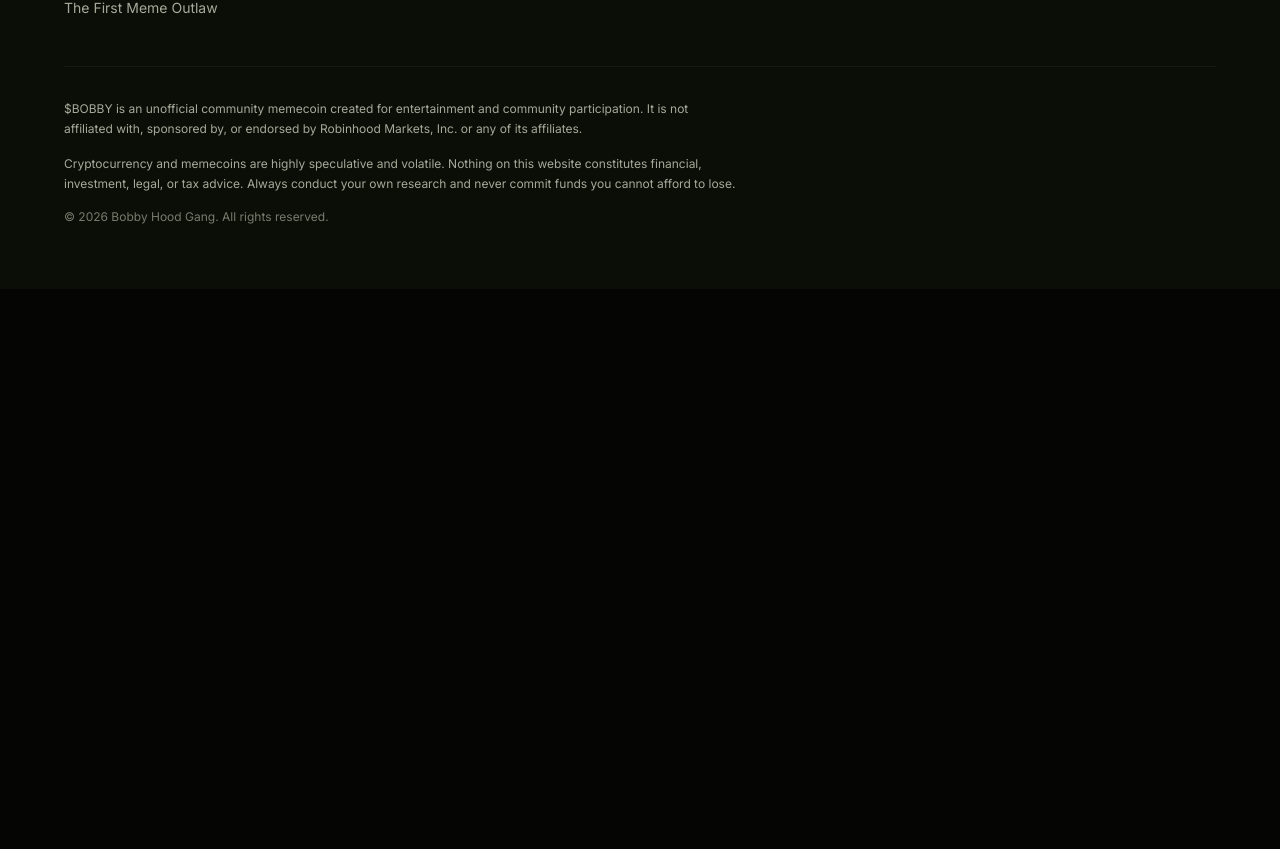
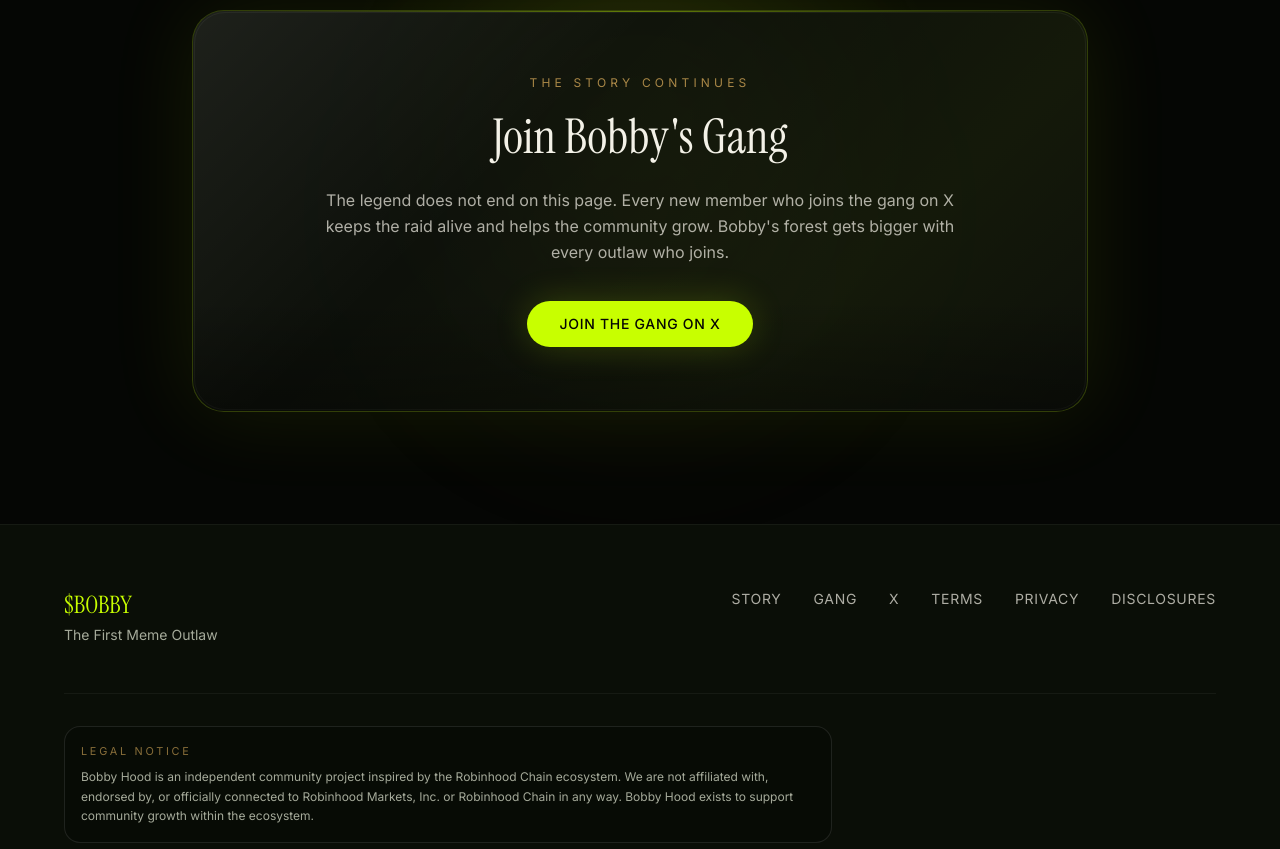
Before and after one commit to 0x-prv/bobby-hood, a Next.js app: page /story in a window 1280 px wide. Shown: the part 5671-6520 px from the top of the page. Before the commit the page ends 5960 px from the top, so only its background shows below. Built offline with nearby package versions, Linux system fonts and the light colour scheme.

Commit message:
Add Robinhood non affiliation disclaimer

```diff
--- a/src/app/story/page.tsx
+++ b/src/app/story/page.tsx
@@ -4,6 +4,7 @@ import ChapterTwo from "@/components/chapters/ChapterTwo";
 import ChapterThree from "@/components/chapters/ChapterThree";
 import ChapterFour from "@/components/chapters/ChapterFour";
 import ChapterFive from "@/components/chapters/ChapterFive";
+import StoryClosingCTA from "@/components/sections/StoryClosingCTA";
 
 export default function StoryPage() {
   return (
@@ -23,8 +24,8 @@ export default function StoryPage() {
             The forgotten cousin gets his own legend.
           </h1>
           <p className="mx-auto mt-6 max-w-2xl text-sm leading-relaxed text-warm-ivory/70 sm:text-base">
-            Five chapters trace Bobby from Sherwood&apos;s missed shots to the meme
-            outlaw of Robinhood Chain.
+            Five chapters trace Bobby from Sherwood&apos;s missed shots to the
+            meme outlaw of Robinhood Chain.
           </p>
         </div>
       </section>
@@ -36,6 +37,8 @@ export default function StoryPage() {
         <ChapterFour />
         <ChapterFive />
       </div>
+
+      <StoryClosingCTA />
     </main>
   );
 }
--- a/src/components/layout/Footer.tsx
+++ b/src/components/layout/Footer.tsx
@@ -1,6 +1,14 @@
-import { FOOTER_DISCLAIMER, RISK_DISCLOSURE, COPYRIGHT } from "@/lib/constants";
+import { SOCIAL_LINKS } from "@/data/socialLinks";
+import {
+  AFFILIATION_DISCLAIMER,
+  FOOTER_DISCLAIMER,
+  RISK_DISCLOSURE,
+  COPYRIGHT,
+} from "@/lib/constants";
 
 export default function Footer() {
+  const xLink =
+    SOCIAL_LINKS.find((link) => link.label === "X") ?? SOCIAL_LINKS[0];
   return (
     <footer className="border-t border-white/5 bg-deep-forest px-6 py-16">
       <div className="mx-auto max-w-6xl">
@@ -11,16 +19,56 @@ export default function Footer() {
           </div>
 
           <nav className="flex flex-wrap gap-x-8 gap-y-3 text-sm uppercase tracking-wider text-warm-ivory/70">
-            <a href="/story" className="hover:text-bobby-lime transition-colors">Story</a>
-            <a href="/gang" className="hover:text-bobby-lime transition-colors">Gang</a>
-            <a href="https://x.com/PLACEHOLDER" target="_blank" rel="noopener noreferrer" className="hover:text-bobby-lime transition-colors">X</a>
-            <a href="/terms" className="hover:text-bobby-lime transition-colors">Terms</a>
-            <a href="/privacy" className="hover:text-bobby-lime transition-colors">Privacy</a>
-            <a href="/disclosures" className="hover:text-bobby-lime transition-colors">Disclosures</a>
+            <a
+              href="/story"
+              className="hover:text-bobby-lime transition-colors"
+            >
+              Story
+            </a>
+            <a href="/gang" className="hover:text-bobby-lime transition-colors">
+              Gang
+            </a>
+            <a
+              href={xLink?.href ?? "#"}
+              target="_blank"
+              rel="noopener noreferrer"
+              className="hover:text-bobby-lime transition-colors"
+            >
+              X
+            </a>
+            <a
+              href="/terms"
+              className="hover:text-bobby-lime transition-colors"
+            >
+              Terms
+            </a>
+            <a
+              href="/privacy"
+              className="hover:text-bobby-lime transition-colors"
+            >
+              Privacy
+            </a>
+            <a
+              href="/disclosures"
+              className="hover:text-bobby-lime transition-colors"
+            >
+              Disclosures
+            </a>
           </nav>
         </div>
 
         <div className="mt-12 border-t border-white/5 pt-8 space-y-4">
+          <section
+            aria-label="Legal affiliation notice"
+            className="max-w-3xl rounded-2xl border border-white/10 bg-forest-black/35 p-4"
+          >
+            <p className="text-[0.68rem] uppercase tracking-[0.25em] text-old-gold/80">
+              Legal notice
+            </p>
+            <p className="mt-2 text-xs leading-relaxed text-muted-fog">
+              {AFFILIATION_DISCLAIMER}
+            </p>
+          </section>
           <p className="text-xs leading-relaxed text-muted-fog max-w-2xl">
             {FOOTER_DISCLAIMER}
           </p>
--- a/src/components/layout/MobileMenu.tsx
+++ b/src/components/layout/MobileMenu.tsx
@@ -1,6 +1,7 @@
 "use client";
 
 import { NAV_LINKS } from "@/data/navigation";
+import { SOCIAL_LINKS } from "@/data/socialLinks";
 import { DISCLAIMER } from "@/lib/constants";
 
 interface MobileMenuProps {
@@ -9,6 +10,8 @@ interface MobileMenuProps {
 }
 
 export default function MobileMenu({ open, onClose }: MobileMenuProps) {
+  const xLink =
+    SOCIAL_LINKS.find((link) => link.label === "X") ?? SOCIAL_LINKS[0];
   return (
     <div
       className={`fixed inset-0 z-50 bg-forest-black transition-transform duration-300 md:hidden ${
@@ -38,7 +41,7 @@ export default function MobileMenu({ open, onClose }: MobileMenuProps) {
           </a>
         ))}
         <a
-          href="https://x.com/PLACEHOLDER"
+          href={xLink?.href ?? "#"}
           target="_blank"
           rel="noopener noreferrer"
           onClick={onClose}
--- a/src/components/layout/Navbar.tsx
+++ b/src/components/layout/Navbar.tsx
@@ -3,9 +3,12 @@
 import { useState, useEffect } from "react";
 import Image from "next/image";
 import { NAV_LINKS } from "@/data/navigation";
+import { SOCIAL_LINKS } from "@/data/socialLinks";
 import MobileMenu from "./MobileMenu";
 
 export default function Navbar() {
+  const xLink =
+    SOCIAL_LINKS.find((link) => link.label === "X") ?? SOCIAL_LINKS[0];
   const [scrolled, setScrolled] = useState(false);
   const [hidden, setHidden] = useState(false);
   const [lastScrollY, setLastScrollY] = useState(0);
@@ -40,7 +43,7 @@ export default function Navbar() {
         }`}
       >
         <nav className="mx-auto flex max-w-6xl items-center justify-between px-6 py-4">
-        <a href="/" className="flex items-center gap-2.5">
+          <a href="/" className="flex items-center gap-2.5">
             <Image
               src="/images/bobby-hood.png"
               alt="Bobby Hood"
@@ -65,7 +68,7 @@ export default function Navbar() {
               </a>
             ))}
             <a
-              href="https://x.com/PLACEHOLDER"
+              href={xLink?.href ?? "#"}
               target="_blank"
               rel="noopener noreferrer"
               className="text-sm uppercase tracking-wider text-warm-ivory/80 hover:text-bobby-lime transition-colors"
--- /dev/null
+++ b/src/components/sections/StoryClosingCTA.tsx
@@ -0,0 +1,64 @@
+"use client";
+
+import { motion } from "motion/react";
+import { SOCIAL_LINKS } from "@/data/socialLinks";
+import { useReducedMotionPreference } from "@/hooks/useReducedMotionPreference";
+
+export default function StoryClosingCTA() {
+  const prefersReducedMotion = useReducedMotionPreference();
+  const xLink =
+    SOCIAL_LINKS.find((link) => link.label === "X") ?? SOCIAL_LINKS[0];
+
+  return (
+    <section className="relative isolate overflow-hidden border-t border-white/5 bg-forest-black px-6 py-20 sm:py-28">
+      <div
+        className="pointer-events-none absolute inset-0 bg-[radial-gradient(circle_at_50%_35%,rgba(200,255,0,0.11),transparent_40%)]"
+        aria-hidden="true"
+      />
+      <div
+        className="pointer-events-none absolute left-1/2 top-1/2 h-80 w-80 -translate-x-1/2 -translate-y-1/2 rounded-full bg-old-gold/10 blur-[100px]"
+        aria-hidden="true"
+      />
+
+      <motion.div
+        initial={{ opacity: 0, y: prefersReducedMotion ? 0 : 22 }}
+        whileInView={{ opacity: 1, y: 0 }}
+        viewport={{ once: true, amount: 0.35 }}
+        transition={{ duration: 0.8, ease: "easeOut" }}
+        className="relative mx-auto max-w-4xl overflow-hidden rounded-[2rem] border border-bobby-lime/20 bg-soft-black/80 px-6 py-12 text-center shadow-[0_0_90px_rgba(200,255,0,0.09)] sm:px-10 sm:py-16"
+      >
+        <div className="absolute inset-0 bg-[linear-gradient(135deg,rgba(255,255,255,0.07),transparent_36%,rgba(200,255,0,0.04)_72%,transparent)]" />
+        <div className="absolute inset-px rounded-[1.95rem] border border-white/5" />
+        <div className="absolute left-8 right-8 top-0 h-px bg-gradient-to-r from-bobby-lime/0 via-bobby-lime/45 to-bobby-lime/0" />
+        <div className="absolute bottom-0 left-0 right-0 h-28 bg-gradient-to-t from-black/35 to-transparent" />
+
+        <div className="relative">
+          <p className="mb-4 text-xs uppercase tracking-[0.35em] text-old-gold">
+            The Story Continues
+          </p>
+
+          <h2 className="font-display text-3xl leading-tight text-warm-ivory sm:text-4xl md:text-5xl">
+            Join Bobby&apos;s Gang
+          </h2>
+
+          <p className="mx-auto mt-5 max-w-2xl text-sm leading-relaxed text-warm-ivory/70 sm:text-base">
+            The legend does not end on this page. Every new member who joins the
+            gang on X keeps the raid alive and helps the community grow.
+            Bobby&apos;s forest gets bigger with every outlaw who joins.
+          </p>
+
+          {xLink ? (
+            <a
+              href={xLink.href}
+              target="_blank"
+              rel="noopener noreferrer"
+              className="mt-9 inline-flex w-full items-center justify-center rounded-full border border-bobby-lime/40 bg-bobby-lime px-8 py-3 text-sm font-medium uppercase tracking-wider text-forest-black shadow-[0_0_35px_rgba(200,255,0,0.18)] transition-all hover:border-bobby-lime hover:bg-dark-lime hover:shadow-[0_0_45px_rgba(200,255,0,0.26)] sm:w-auto"
+            >
+              Join the Gang on X
+            </a>
+          ) : null}
+        </div>
+      </motion.div>
+    </section>
+  );
+}
--- a/src/data/socialLinks.ts
+++ b/src/data/socialLinks.ts
@@ -3,9 +3,10 @@ export interface SocialLink {
   href: string;
 }
 
-// TODO: Replace with real URLs before launch.
+export const OFFICIAL_X_URL = "https://x.com/bobbyhood67";
+
 export const SOCIAL_LINKS: SocialLink[] = [
-  { label: "X", href: "https://x.com/PLACEHOLDER" },
+  { label: "X", href: OFFICIAL_X_URL },
 ];
 
 // Set to a real address string when the token is live. Keep null until then.
--- a/src/lib/constants.ts
+++ b/src/lib/constants.ts
@@ -4,6 +4,9 @@ export const SITE_TAGLINE = "The First Meme Outlaw";
 
 export const DISCLAIMER =
   "Unofficial community memecoin. Not affiliated with or endorsed by Robinhood.";
+
+export const AFFILIATION_DISCLAIMER =
+  "Bobby Hood is an independent community project inspired by the Robinhood Chain ecosystem. We are not affiliated with, endorsed by, or officially connected to Robinhood Markets, Inc. or Robinhood Chain in any way. Bobby Hood exists to support community growth within the ecosystem.";
 
 export const FOOTER_DISCLAIMER =
   "$BOBBY is an unofficial community memecoin created for entertainment and community participation. It is not affiliated with, sponsored by, or endorsed by Robinhood Markets, Inc. or any of its affiliates.";
```
Also changed, not shown: src/app/disclosures/page.tsx (+27 -15 lines).
